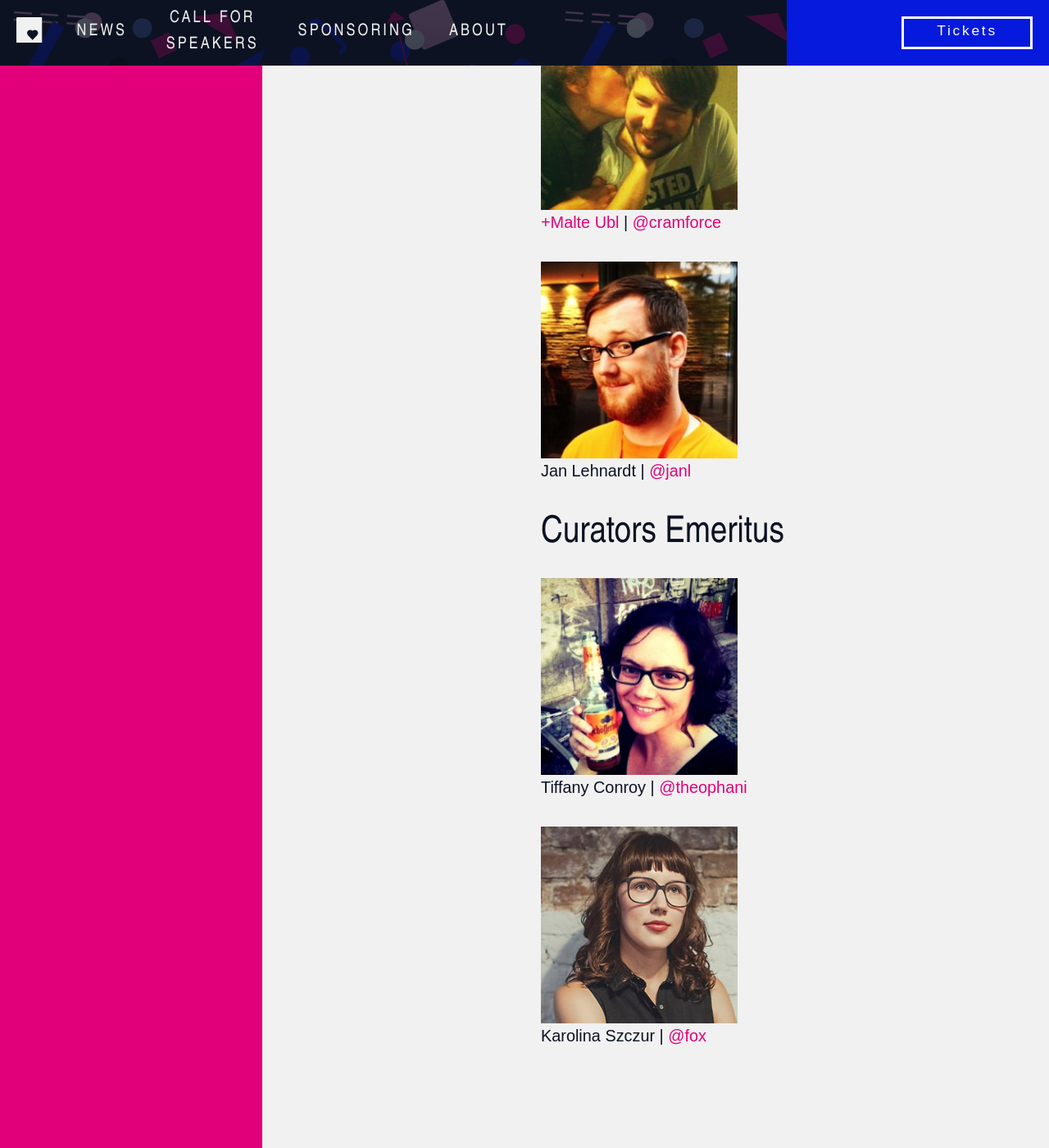
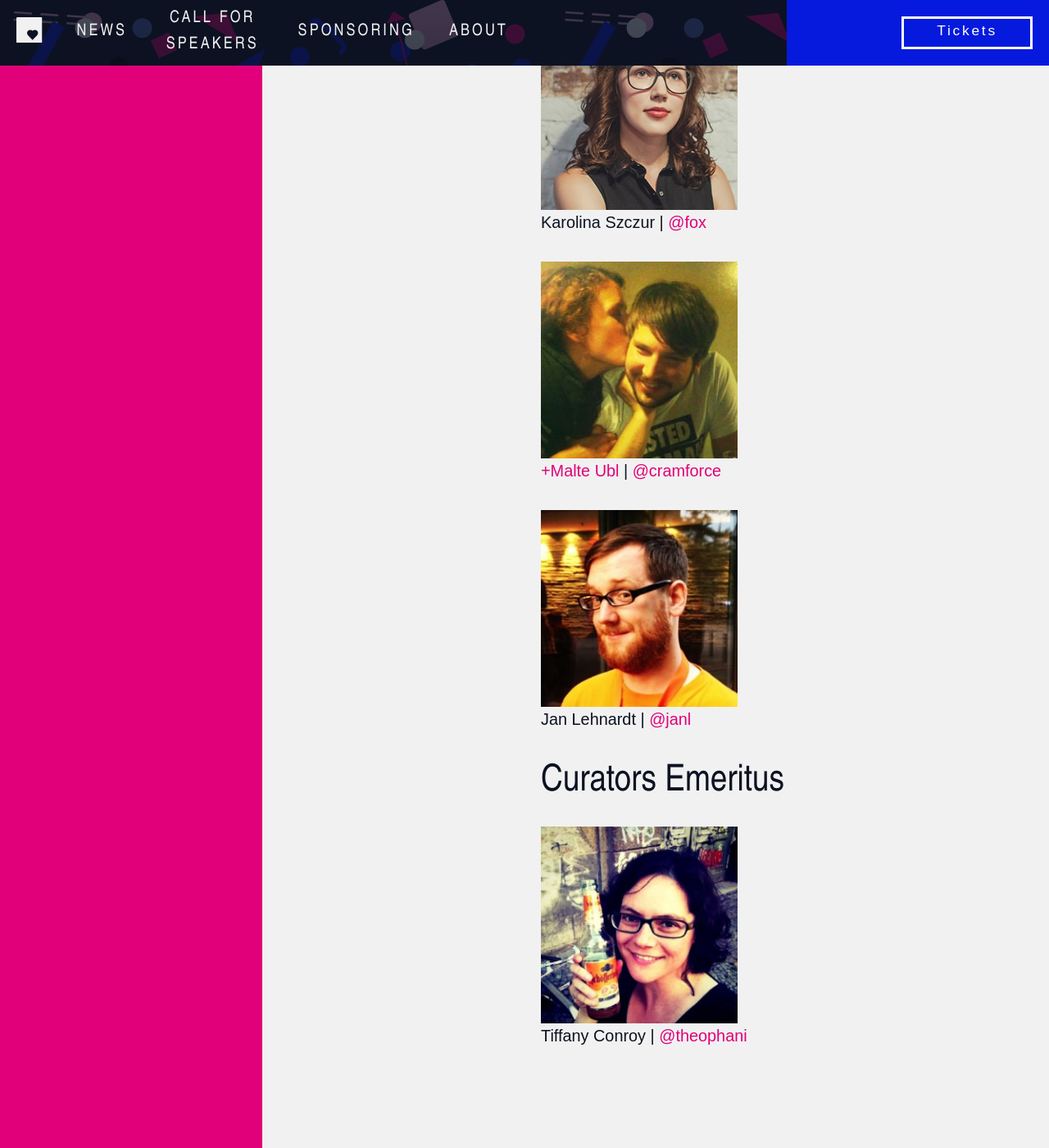
Before and after one commit to jsconf/2017.jsconf.eu, a Jekyll site: the page built from about.md, in a window 1280 px wide and 1400 px high, scrolled down 3866 px. Shown: the whole window at 82% size. Built offline with Jekyll 4.4.1, drawn with Linux system fonts in a browser that asks for light colours; nearby versions of some CDN libraries; comment, search, counter and statistics services are not loaded.

Commit message:
Welcome back Karolina

```diff
--- a/about.md
+++ b/about.md
@@ -46,6 +46,12 @@ JSConf EU is brought to you by these people:
 </p>
 
 <p class="curator">
+  <img alt='Karolina Szczur' height='280' src='{{ site.baseurl }}/img/karolina.jpg' width='280' />
+  Karolina Szczur |
+  <a href='https://twitter.com/fox' target='_blank'>@fox</a>
+</p>
+
+<p class="curator">
   <img alt='Malte Ubl' height='280' src='{{ site.baseurl }}/img/malte.jpg' width='280' />
   <a href='https://plus.google.com/u/0/116910304844117268718/posts' target='_blank'>+Malte Ubl</a> |
   <a href='https://twitter.com/cramforce' target='_blank'>@cramforce</a>
@@ -64,9 +70,3 @@ JSConf EU is brought to you by these people:
   Tiffany Conroy |
   <a href='https://twitter.com/theophani' target='_blank'>@theophani</a>
 </p>
-
-<p class="curator">
-  <img alt='Karolina Szczur' height='280' src='{{ site.baseurl }}/img/karolina.jpg' width='280' />
-  Karolina Szczur |
-  <a href='https://twitter.com/fox' target='_blank'>@fox</a>
-</p>
```
